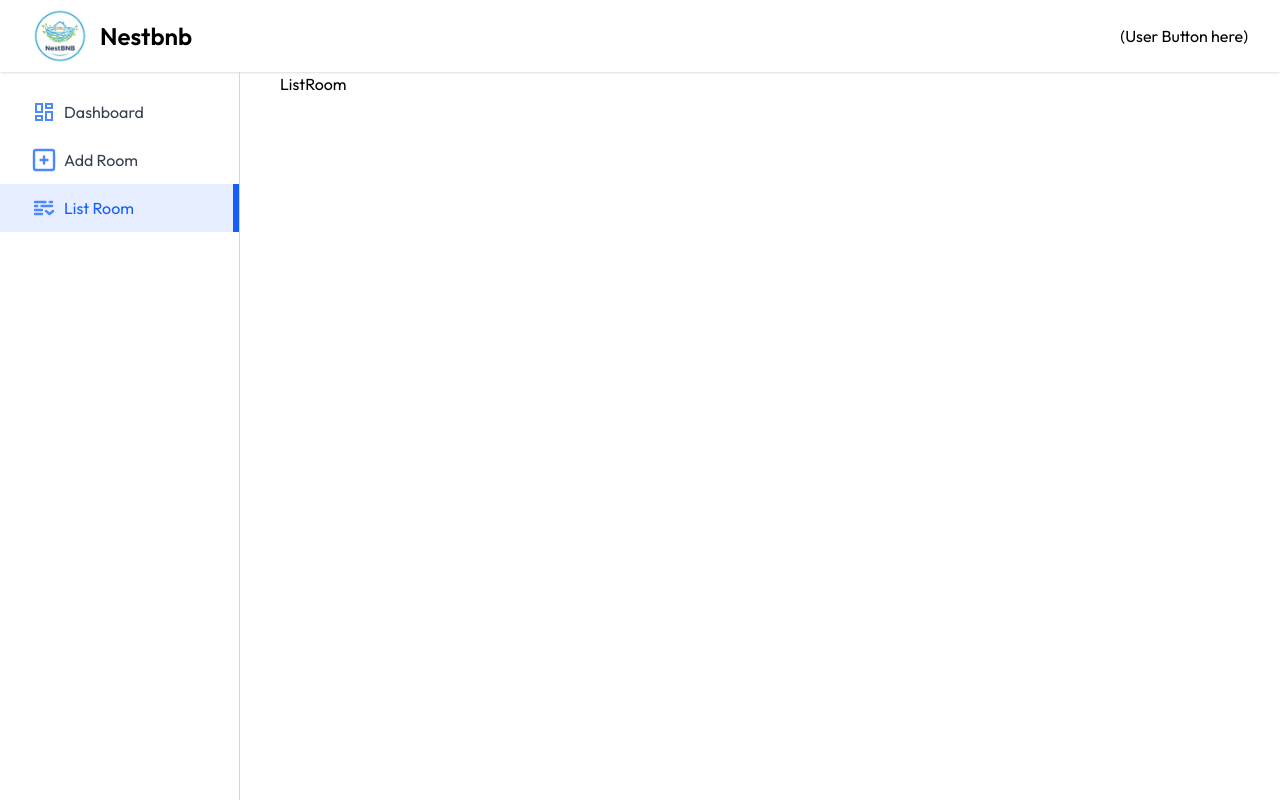
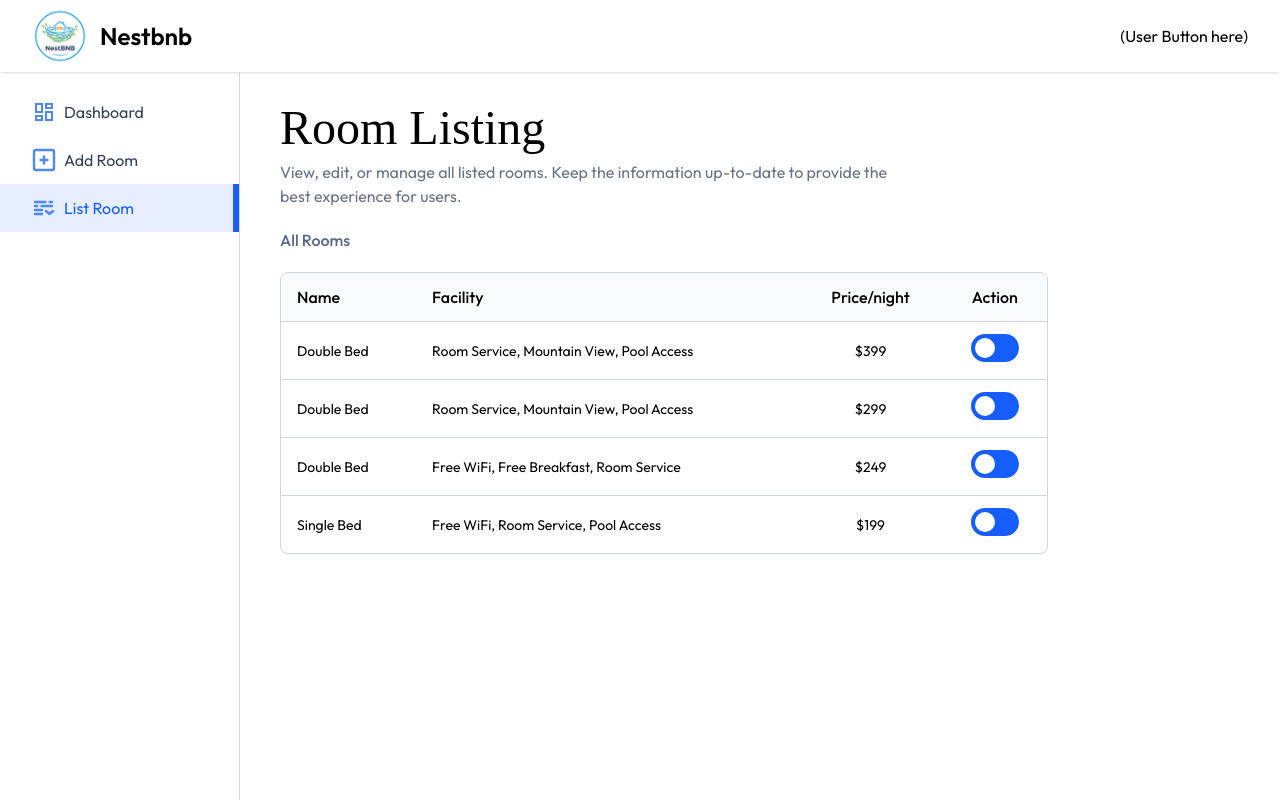
Before and after one commit to arjuncodes05/nestbnb, a React (Vite) app in the folder client/: page /owner/list-room in a window 1280 px wide. Shown: the top 800 px of the page. Built offline with nearby package versions, Linux system fonts and the light colour scheme; a web font is replaced by a local one.

Commit message:
Create Hotel Owner- List Room Page UI

```diff
--- a/client/src/pages/hotelowner/ListRoom.jsx
+++ b/client/src/pages/hotelowner/ListRoom.jsx
@@ -1,7 +1,51 @@
+import { useState } from "react"
+import Title from "../../components/Title"
+import { roomsDummyData } from "../../assets/assets"
 
 const ListRoom = () => {
+
+  const title = "Room Listing"
+  const subtitle = "View, edit, or manage all listed rooms. Keep the information up-to-date to provide the best experience for users."
+
+  const [rooms, setRooms] = useState(roomsDummyData)
+
   return (
-    <div>ListRoom</div>
+    <div>
+      <Title align="start" title={title} subtitle={subtitle} />
+
+      <p className="text-blue-950/70 font-medium text-base my-5">All Rooms</p>
+      <div className="space-y-2 border border-gray-300 rounded-lg text-left max-w-3xl max-h-80 overflow-y-scroll">
+        <table className="w-full">
+            <thead className="bg-gray-50">
+              <tr>
+                <th className="py-3 px-4 font-medium">Name</th>
+                <th className="py-3 px-4 font-medium max-sm:hidden">Facility</th>
+                <th className="py-3 px-4 font-medium text-center">Price/night</th>
+                <th className="py-3 px-4 font-medium text-center">Action</th>
+              </tr>
+            </thead>
+            <tbody className="text-sm">
+              {
+                rooms.map((item, index) => (
+                  <tr key={index} className="border-t border-gray-300">
+                    <td className="py-3 px-4">{item.roomType}</td>
+                    <td className="py-3 px-4 max-sm:hidden">{item.amenities.join(", ")}</td>
+                    <td className="py-3 px-4 text-center">${item.pricePerNight}</td>
+                    <td className="py-3 px-4 text-center">
+                      <label className="relative inline-flex items-center cursor-pointer text-gray-900 gap-3">
+                        <input type="checkbox" className="sr-only peer" checked={item.isAvailable} />
+                        <div className="w-10 md:w-12 h-6 md:h-7 bg-slate-200 rounded-full peer-checked:bg-blue-600 transition-colors duration-200"></div>
+                        <span className="dot absolute bg-white rounded-full top-1 left-1 w-4 h-4 md:w-5 md:h-5  transition-transform duration-200 ease-in-out"></span>
+                      </label>
+                    </td>
+                  </tr>
+                ))
+              }
+            </tbody>
+        </table>
+      </div>
+
+    </div>
   )
 }
 
```
